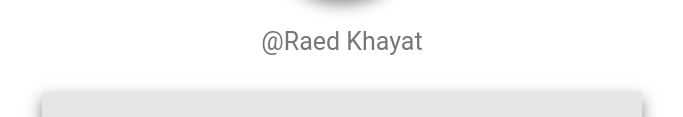
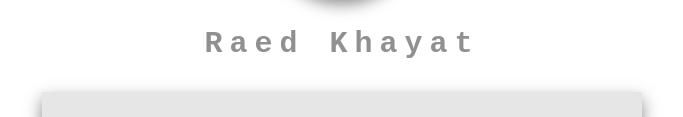
Before and after one commit to co0lray/co0lray, a plain HTML site: page index.html in a window 1280 px wide. Shown: the part 212-329 px from the top of the page, without its empty margins (298-981 px from the left). Drawn offline with Linux system fonts and the light colour scheme.

Commit message:
Update index.html

```diff
--- a/index.html
+++ b/index.html
@@ -106,9 +106,35 @@
       text-align: center;
       color: #bbb;
     }
+
+    /*This Glowing Hover Effect was made by qpi65 , i used it to Highlight my name */
+    h1 {
+      color: #484848;
+      font-size: 30px;
+      font-weight: bold;
+      font-family: monospace;
+      letter-spacing: 7px;
+      cursor: pointer
+    }
+
+    h1 span {
+      transition: .5s linear
+    }
+
+    h1:hover span {
+      color: Black;
+      text-shadow:
+        0 0 10px #fff,
+        0 0 20px white,
+        0 0 40px black;
+    }
+
+    /*This Glowing Hover Effect was made by qpi65 , i used it to Highlight my name */
   </style>
   <img id="userPhoto" src="https://i.imgur.com/vQ6CDIK.png" alt="User Photo">
-  <a class="icon" href="https://codepen.io/co0lray" id="userName" target="_blank">@Raed Khayat</a>
+  <a class="icon" href="https://codepen.io/co0lray" id="userName" target="_blank">
+    <h1><span>Raed Khayat</span></h1>
+  </a>
   <div id="links">
     <a class="link" href="https://github.com/co0lray" target="_blank"><i class="fa fa-github" style="padding:10px"></i>Github</a>
     <a class="link" href="https://stackoverflow.com/users/6804807/co0lray" target="_blank"><i class="fa fa-stack-overflow" style="padding:10px"></i>Stackoverflow</a>
@@ -131,7 +157,8 @@
     </div>
   </div>
   <footer style="text-align:center;">
-    <p style="color:black">Powered by <a class="icon" href="https://codepen.io/co0lray/pen/zYqzryx" target="_blank">co0lray</a></p>
+
+    <p style="color:black">Powered by : <a class="icon" href="https://codepen.io/co0lray" target="_blank">co0lray</p>
   </footer>
 
   <!-- Javascript -->
```
